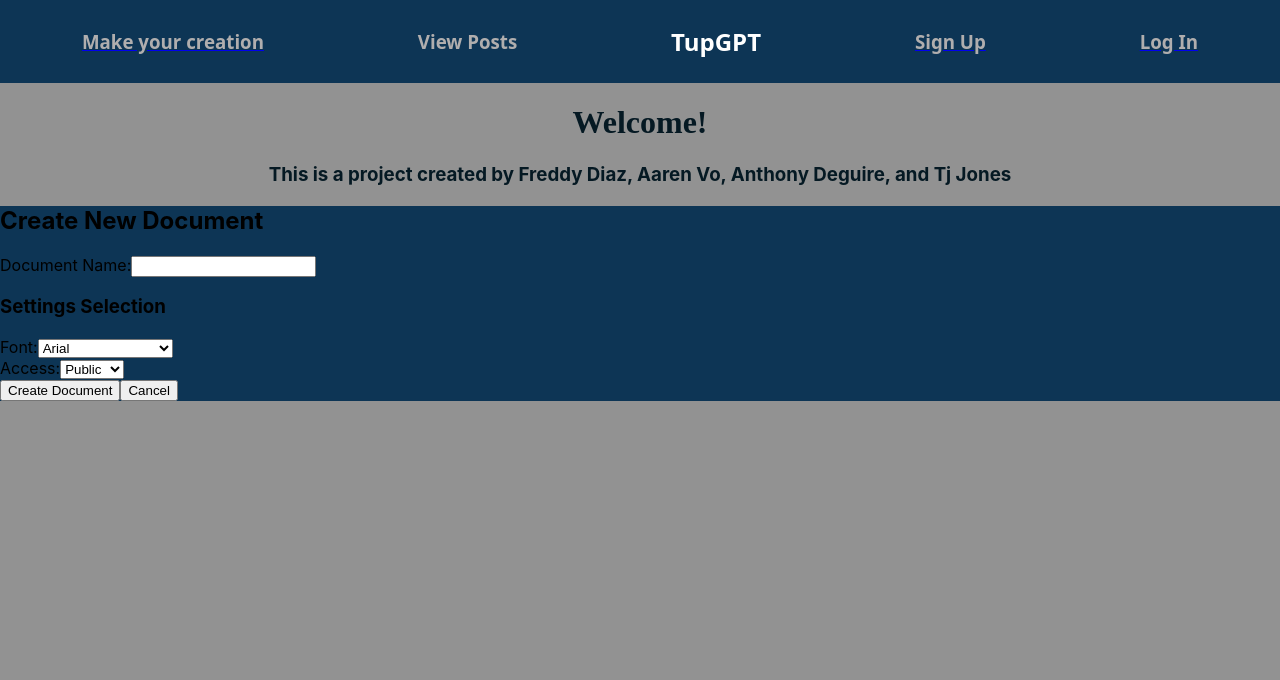
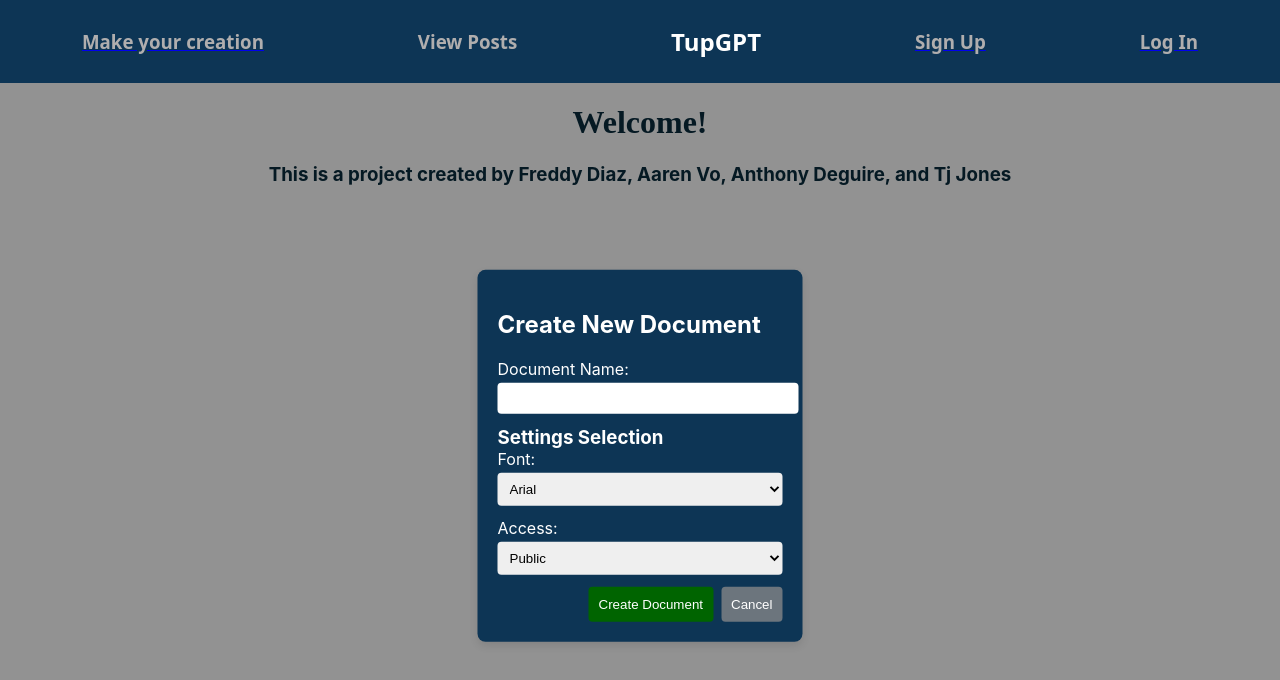
Before and after one commit to aarenjvo/Milestone-Project-3, a React (Create React App) app in the folder frontend/: page / in a window 1280 px wide. Both pictures are taken after a click on the link "Make your creation". Shown: the top 680 px of the page. Built offline with nearby package versions, Linux system fonts and the light colour scheme.

Commit message:
Styled Create popup

```diff
--- a/frontend/src/App.js
+++ b/frontend/src/App.js
@@ -5,6 +5,8 @@ import Home from './views/home';
 import Creation from './views/creation';
 import SignUp from './components/Signup'
 import Main from './views/main';
+
+
 function App() {
   return (
     <div className='App'>
--- /dev/null
+++ b/frontend/src/Create.css
@@ -0,0 +1,64 @@
+.create-popup {
+    position: fixed;
+    top: 50%;
+    left: 50%;
+    transform: translate(-50%, -35%);
+    background-color: #0d3555;
+    padding: 20px;
+    border-radius: 8px;
+    box-shadow: 0 4px 8px rgba(0, 0, 0, 0.1);
+    max-height: 400px;
+    max-width: 325px;
+    width: 100%;
+    box-sizing: border-box;
+    color: #fff;
+    margin-bottom: 12px;
+}
+
+.create-header {
+    margin-bottom: 12px;
+    margin-top: 2px;
+}
+
+.create-field {
+    margin-bottom: 12px;
+}
+
+.create-field label {
+    display: block;
+    margin-bottom: 4px;
+}
+
+.create-field input,
+.create-field select {
+    width: 100%;
+    padding: 8px;
+    border: none;
+    border-radius: 4px;
+}
+
+.create-settings h3 {
+    margin: 0;
+}
+
+.create-buttons {
+    display: flex;
+    justify-content: flex-end;
+    gap: 8px;
+}
+
+.create-button {
+    border: none;
+    padding: 10px;
+    border-radius: 4px;
+    cursor: pointer;
+    color: #fff;
+}
+
+.create-button-green {
+    background-color: #006400;
+}
+
+.create-button-gray {
+    background-color: #6c757d;
+}
--- a/frontend/src/components/Create.js
+++ b/frontend/src/components/Create.js
@@ -1,4 +1,5 @@
 import React, { useState } from "react";
+import '../Create.css';
 
 function Create({ onClose, onCreate }) {
     const [documentName, setDocumentName] = useState('');
@@ -6,7 +7,6 @@ function Create({ onClose, onCreate }) {
     const [access, setAccess] = useState('Public');
 
     const handleCreateClick = () => {
-
         const documentData = {
             documentName,
             font,
@@ -19,11 +19,11 @@ function Create({ onClose, onCreate }) {
     };
 
     return (
-        <div className="create-popup"style={{ backgroundColor: '#0d3555' }}>
-            <div>
+        <div className="create-popup">
+            <div className="create-header">
                 <h2>Create New Document</h2>
             </div>
-            <div>
+            <div className="create-field">
                 <label htmlFor="documentName">Document Name:</label>
                 <input
                     type="text"
@@ -32,28 +32,42 @@ function Create({ onClose, onCreate }) {
                     onChange={(e) => setDocumentName(e.target.value)}
                 />
             </div>
-            <div>
+            <div className="create-settings">
                 <h3>Settings Selection</h3>
-                <div>
+                <div className="create-field">
                     <label htmlFor="font">Font:</label>
-                    <select id="font" value={font} onChange={(e) => setFont(e.target.value)}>
+                    <select
+                        id="font"
+                        value={font}
+                        onChange={(e) => setFont(e.target.value)}
+                    >
                         <option value="Arial">Arial</option>
                         <option value="Times New Roman">Times New Roman</option>
                         <option value="Courier New">Courier New</option>
                     </select>
                 </div>
-                <div>
+                <div className="create-field">
                     <label htmlFor="access">Access:</label>
-                    <select id="access" value={access} onChange={(e) => setAccess(e.target.value)}>
+                    <select
+                        id="access"
+                        value={access}
+                        onChange={(e) => setAccess(e.target.value)}
+                    >
                         <option value="Public">Public</option>
                         <option value="Private">Private</option>
                     </select>
                 </div>
             </div>
-            <button onClick={handleCreateClick}>Create Document</button>
-            <button onClick={onClose}>Cancel</button>
+            <div className="create-buttons">
+                <button onClick={handleCreateClick} className="create-button create-button-green">
+                    Create Document
+                </button>
+                <button onClick={onClose} className="create-button create-button-gray">
+                    Cancel
+                </button>
+            </div>
         </div>
     );
 }
 
-export default Create
+export default Create;
```
